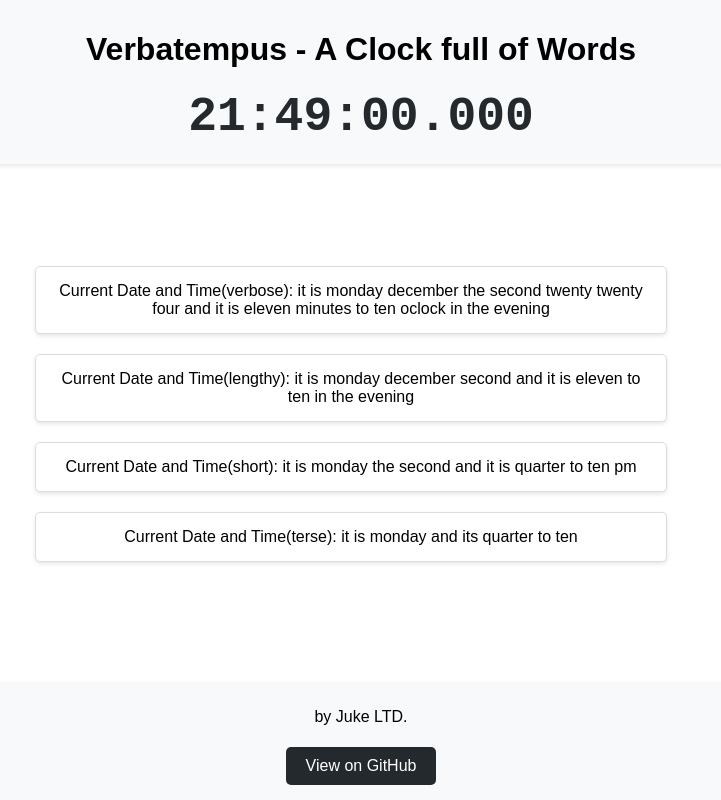
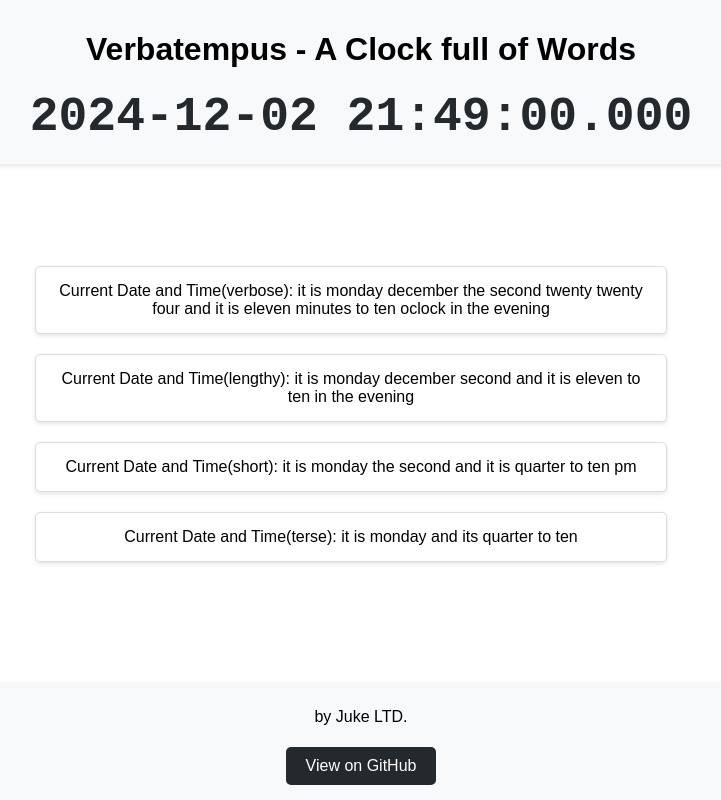
Before and after one commit to LemJukes/VT-Core, a website: page index.html in a window 1280 px wide. Shown: the whole page, without its empty margins (289-1010 px from the left). Drawn offline with Linux system fonts and the light colour scheme.

Commit message:
Update index.html

```diff
--- a/index.html
+++ b/index.html
@@ -104,8 +104,10 @@
 
         function updateClock() {
             const now = new Date();
-            const timeStr = now.toISOString().split('T')[1].slice(0, -1);
-            document.getElementById('utcClock').textContent = timeStr;
+            const isoString = now.toISOString();
+            const dateStr = isoString.split('T')[0];
+            const timeStr = isoString.split('T')[1].slice(0, -1);
+            document.getElementById('utcClock').textContent = `${dateStr} ${timeStr}`;
             requestAnimationFrame(updateClock);
         }
 
```
